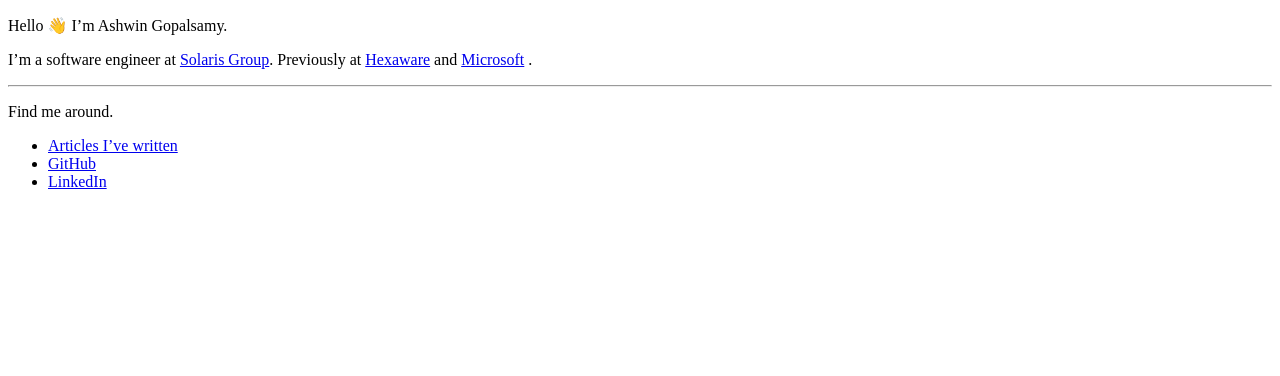
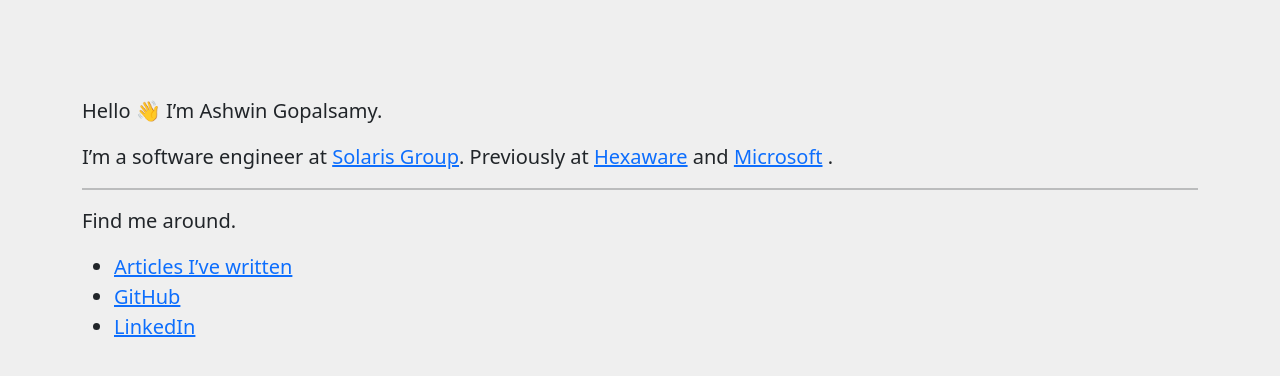
Before and after one commit to ashwingopalsamy/ashwingopalsamy, a plain HTML site: page index.html in a window 1280 px wide. Drawn offline with Linux system fonts and the light colour scheme; a web font is replaced by a local one.

Commit message:
Update index.html

```diff
--- a/index.html
+++ b/index.html
@@ -4,7 +4,7 @@
 
   <meta name="viewport" content="width=device-width, initial-scale=1">
   <title>Ashwin Gopalsamy</title>
-	<link rel="stylesheet" href="./Jacob Bennett_files/main.css">
+	<link rel="stylesheet" href="main.css">
 </head>
 
 <body>
```
